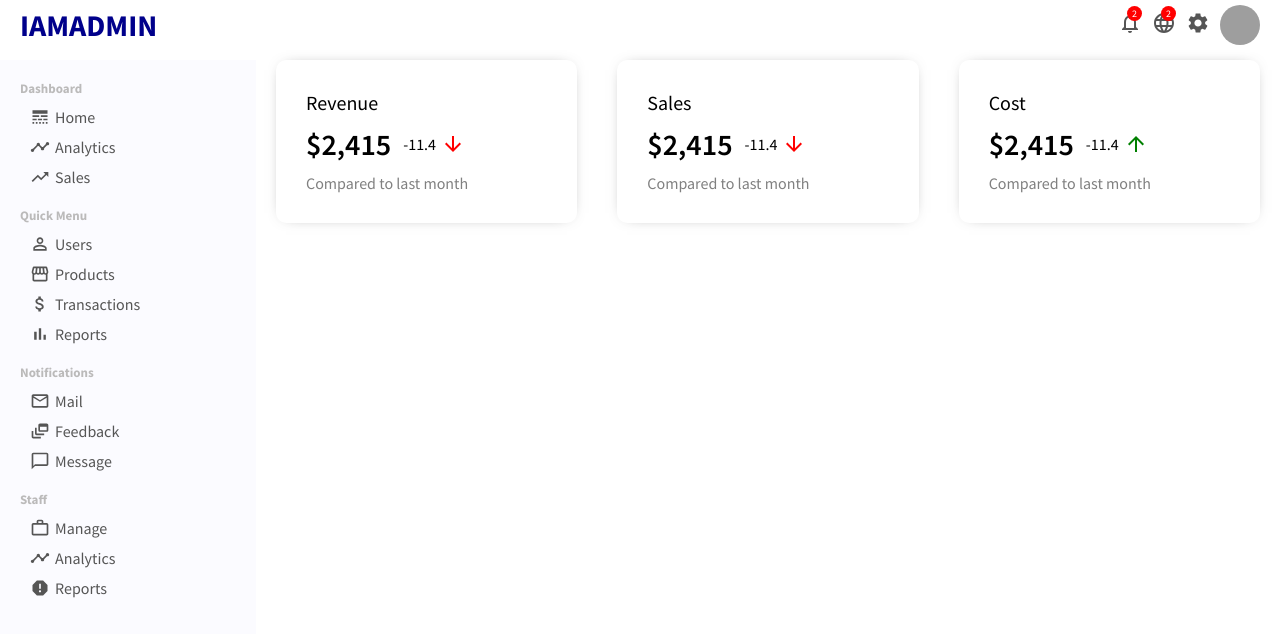
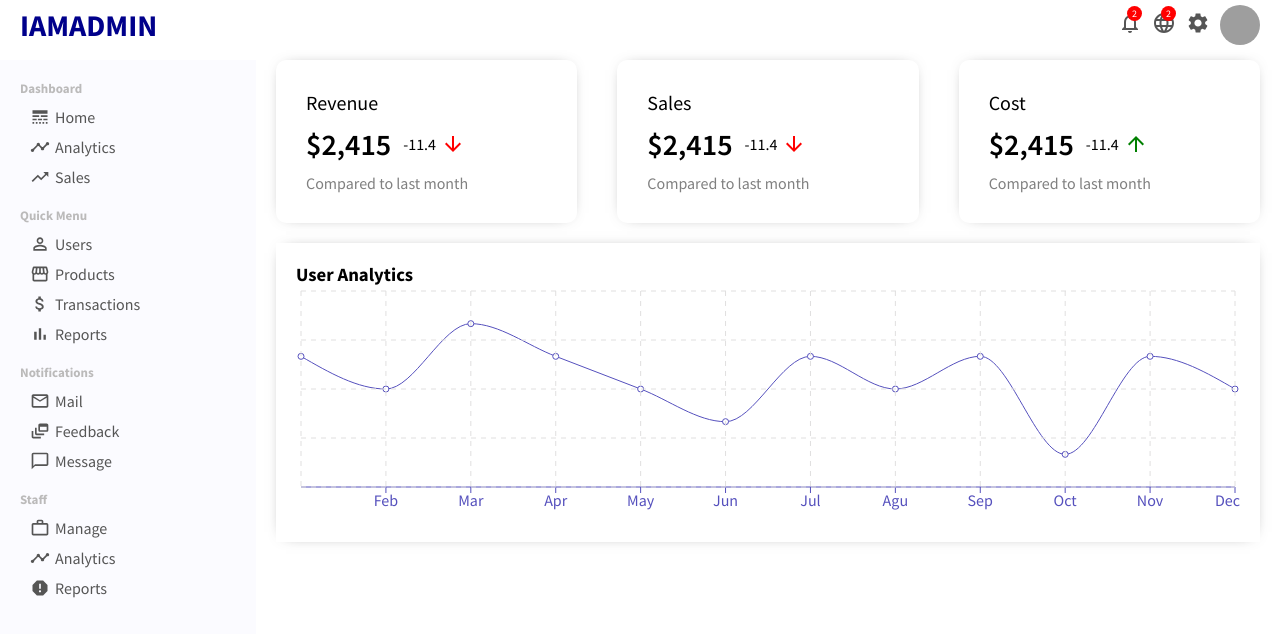
Before and after one commit to sandurijal03/admin-dashboard, a React (Create React App) app in the folder client/: page / in a window 1280 px wide. Shown: the top 634 px of the page. Built offline with nearby package versions, Linux system fonts and the light colour scheme; grey boxes are pictures that could not be loaded.

Commit message:
implemented chart

```diff
--- /dev/null
+++ b/client/src/components/chart/Chart.js
@@ -0,0 +1,29 @@
+import React from 'react';
+import {
+  LineChart,
+  Line,
+  XAxis,
+  CartesianGrid,
+  Tooltip,
+  ResponsiveContainer,
+} from 'recharts';
+
+import styles from './Chart.module.css';
+
+const Chart = ({ title, data, dataKey, grid }) => {
+  return (
+    <div className={styles.chart}>
+      <h3 className={styles.chartTitle}>{title}</h3>
+      <ResponsiveContainer width='100%' aspect={4 / 1}>
+        <LineChart data={data}>
+          <XAxis dataKey='name' stroke='#5550bd' />
+          <Line type='monotone' dataKey={'Active User'} stroke='#5550bd' />
+          <Tooltip />
+          {grid && <CartesianGrid stroke='#e0dfdf' strokeDasharray='5 5' />}
+        </LineChart>
+      </ResponsiveContainer>
+    </div>
+  );
+};
+
+export default Chart;
--- /dev/null
+++ b/client/src/components/chart/Chart.module.css
@@ -0,0 +1,6 @@
+.chart {
+  margin: 20px;
+  padding: 20px;
+  -webkit-box-shadow: 0px 0px 15px -10px rgba(0, 0, 0, 0.75);
+  box-shadow: 0px 0px 15px -10px rgba(0, 0, 0, 0.75);
+}
--- /dev/null
+++ b/client/src/dumData.js
@@ -0,0 +1,50 @@
+export const userData = [
+  {
+    name: 'Jan',
+    'Active User': 4000,
+  },
+  {
+    name: 'Feb',
+    'Active User': 3000,
+  },
+  {
+    name: 'Mar',
+    'Active User': 5000,
+  },
+  {
+    name: 'Apr',
+    'Active User': 4000,
+  },
+  {
+    name: 'May',
+    'Active User': 3000,
+  },
+  {
+    name: 'Jun',
+    'Active User': 2000,
+  },
+  {
+    name: 'Jul',
+    'Active User': 4000,
+  },
+  {
+    name: 'Agu',
+    'Active User': 3000,
+  },
+  {
+    name: 'Sep',
+    'Active User': 4000,
+  },
+  {
+    name: 'Oct',
+    'Active User': 1000,
+  },
+  {
+    name: 'Nov',
+    'Active User': 4000,
+  },
+  {
+    name: 'Dec',
+    'Active User': 3000,
+  },
+];
--- a/client/src/pages/home/Home.js
+++ b/client/src/pages/home/Home.js
@@ -1,11 +1,20 @@
 import React from 'react';
+
+import Chart from '../../components/chart/Chart';
 import FeaturedInfo from '../../components/featuredInfo/FeaturedInfo';
 import styles from './Home.module.css';
+import { userData } from '../../dumData';
 
 const Home = () => {
   return (
     <div className={styles.home}>
       <FeaturedInfo />
+      <Chart
+        data={userData}
+        title='User Analytics'
+        grid
+        datakey='Active User'
+      />
     </div>
   );
 };
```
